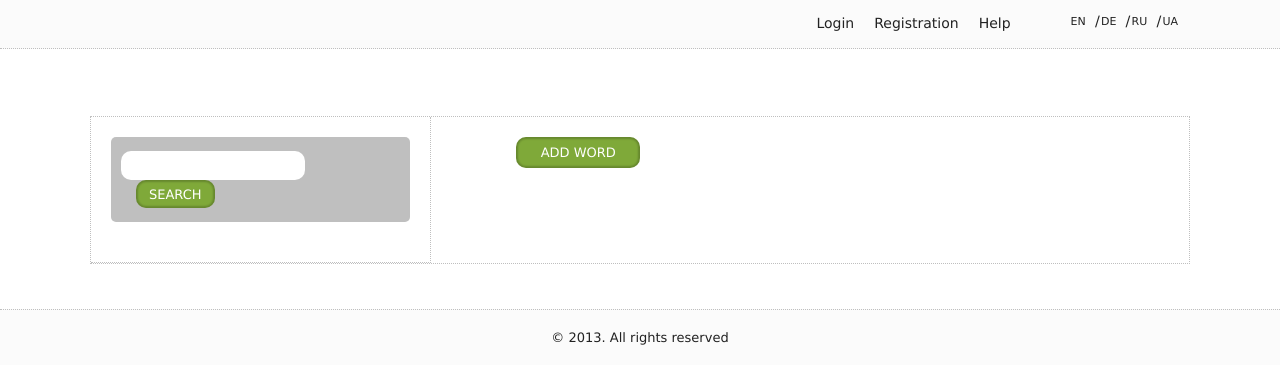
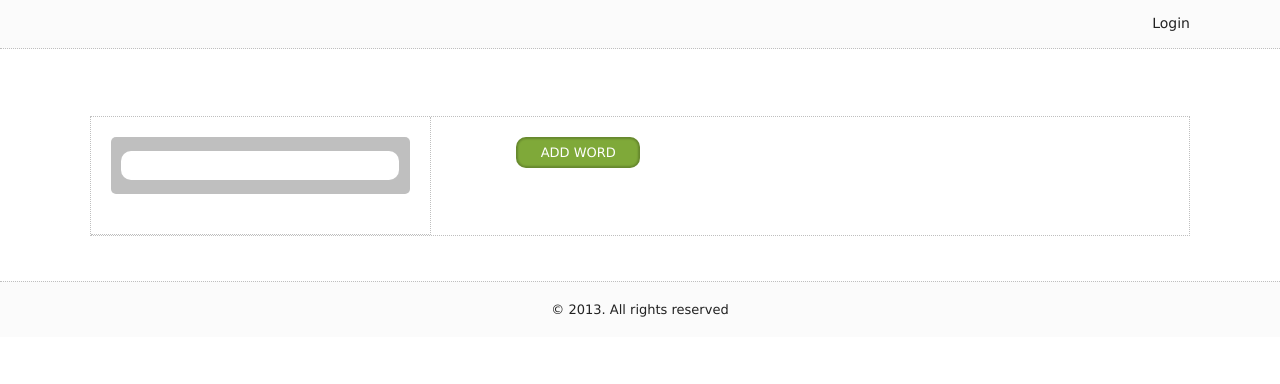
Before and after one commit to rootart/salt-dict, a Django app: template salt/templates/base.html in a window 1280 px wide. Shown: the top 384 px of the page. Run offline with Django 3.2, Linux system fonts and the light colour scheme; the template is opened without the code that fills it, so the values that code supplies are empty.

Commit message:
Minor fixes

```diff
--- a/salt/apps/dictionary/admin.py
+++ b/salt/apps/dictionary/admin.py
@@ -7,6 +7,7 @@ from .models import Source, Definition, DefinitionSource
 
 class DefinitionSourceInline(admin.TabularInline):
     model = DefinitionSource
+    extra = 1
 
 
 class DefinitionAdmin(admin.ModelAdmin):
--- a/salt/apps/dictionary/models.py
+++ b/salt/apps/dictionary/models.py
@@ -46,7 +46,7 @@ class DefinitionSource(models.Model):
         verbose_name=_('definition text')
     )
     source = models.ForeignKey(Source,
-        verbose_name=_('source')
+        verbose_name=_('source'), blank=True, null=True
     )
     bib_info = models.CharField(_('bib info'),
         blank=True, max_length=255
--- a/salt/static/css/main.css
+++ b/salt/static/css/main.css
@@ -170,7 +170,7 @@ body.my {
   border-radius: 5px;
 }
 .my .search input[type="text"] {
-  width: 154px;
+  width: 248px;
   margin: 0;
   font-size: 1.3em;
   padding: 7px 15px;
--- a/salt/templates/base.html
+++ b/salt/templates/base.html
@@ -23,15 +23,16 @@
   <header class="head cf">
     <div class="wrap">
       <ul class="lang">
-        <li><a href="/en/">en</a></li>
-        <li><a href="/de/">de</a></li>
-        <li><a href="/ru/">ru</a></li>
-        <li><a href="/ua/">ua</a></li>
+        {# <li><a href="/en/">en</a></li> #}
+        {# <li><a href="/de/">de</a></li> #}
+        {# <li><a href="/ru/">ru</a></li> #}
+        {# <li><a href="/ua/">ua</a></li> #}
       </ul>
   	  <nav>
-        <a href="#">login</a>
-        <a href="#" class="active">registration</a>
-        <a href="#">help</a>
+
+        <a href="{% url 'admin:index' %}">{% trans "login" %}</a>
+        {# <a href="#" class="active">registration</a> #}
+{#         <a href="#">help</a> #}
   	  </nav>
       <!--<a href="#" class="logo">Vocabulary</a>-->
     </div>
@@ -44,9 +45,8 @@
          <div class="layout-left">
            <article class="main">
              <div class="search">
-            	  <form action="" method="post" accept-charset="utf-8">
+            	  <form action="" accept-charset="utf-8">
             	    <input type="text" name="q" value="" id="q">
-            	    <input type="submit" value="search">
             	  </form>
              </div>
          	   <div>
@@ -57,7 +57,7 @@
          </div>
          <div class="layout-right">
            <aside>
-             <a href="#" class="add">add word</a>
+             <a href="{% url 'admin:dictionary_definition_add' %}" class="add">{% trans "add word" %}</a>
              <div class="value">
              </div>
            </aside>
@@ -68,7 +68,7 @@
 
    <footer>
      <div class="wrap">
-       <p>© 2013. All rights reserved</p>
+       <p>© 2013. {% trans "All rights reserved" %}</p>
      </div>
    </footer>
 
```
Also changed, not shown: salt/apps/dictionary/migrations/0004_auto__chg_field_definitionsource_source.py (added).
